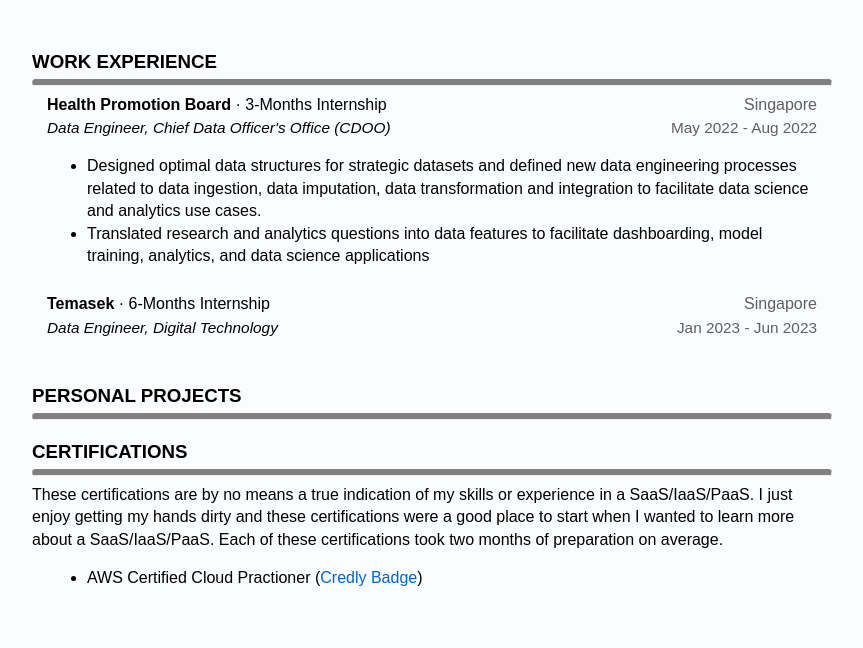
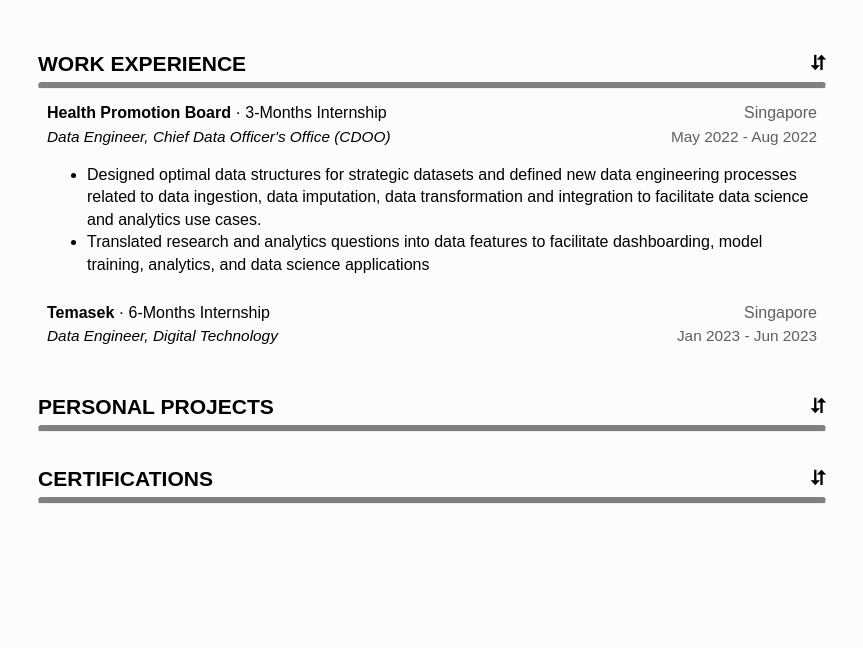
Before and after one commit to shivnarayanan/personal-website, a Flask app: page /experience in a window 1280 px wide. Shown: the part 86-734 px from the top of the page, without its empty margins (208-1071 px from the left). Run offline with Flask 2, Linux system fonts and the light colour scheme.

Commit message:
updated experience

```diff
--- a/static/css/home.css
+++ b/static/css/home.css
@@ -102,3 +102,24 @@ hr.rounded {
   border-radius: 4px;
   margin-top: -15px;
 }
+
+/* ------------------------------- */
+
+.collapsible {
+  width: 800px;
+  font-family: sans-serif;
+  text-align: left;
+  background-color: #fafcfe;
+  color: black;
+  cursor: pointer;
+  border: none;
+  outline: none;
+  font-size: 18px;
+}
+
+.content {
+  padding: 0px;
+  background-color: #fafcfe;
+  max-height: 0;
+  overflow: hidden;
+}
--- a/templates/experience.html
+++ b/templates/experience.html
@@ -7,8 +7,11 @@
         <div class="boxhead"><a href=blog>BLOG</a></div>
     </nav>
     <div class="blog_centre">
-        <h3 class="about_left">WORK EXPERIENCE</h3>
+        <button type="button" class="collapsible">
+            <h3>WORK EXPERIENCE <span style="float:right; font-size:20px">&#11139;</span></h3>
             <hr class="rounded">
+        </button>
+        <div class="content" style="max-height: max-content;">
             <div class="about_left">
                 <p style="margin-top: 0px; float: right; color:rgb(95, 95, 95); font-size: 100%">Singapore</p>
                 <p style="margin-top: 0px;"><b>Health Promotion Board</b> · 3-Months Internship</p>
@@ -27,21 +30,51 @@
                 <p style="margin-top: 0px;"><b>Temasek</b> · 6-Months Internship</p>
                 <p style="margin-top: -15px; float: right; color:rgb(95, 95, 95); font-size: 96%">Jan 2023 - Jun 2023</p>
                 <p style="margin-top: -15px; font-size: 96%; font-style: italic;"> Data Engineer, Digital Technology </p>
-
+            </div>
         </div>
 
-    <h3 class="about_left">PERSONAL PROJECTS</h3>
+        <button type="button" class="collapsible">
+            <h3>PERSONAL PROJECTS <span style="float:right; font-size:20px">&#11139;</span></h3>
             <hr class="rounded">
+        </button>
+        <div class="content">
+            <div class="about_left">
+                <p style="margin-left: -6px; margin-top: 0px;">TESTING123 TESTING123 TESTING123 TESTING TESTING TESTING TESTING TESTING123 TESTING TESTING TESTING123 TESTING TESTING TESTING
+                    TESTING TESTING123 TESTING TESTING123 TESTING TESTING TESTING TESTING TESTING123 TESTING123 TESTING TESTING TESTING123 TESTING TESTING TESTING TESTING TESTING TESTING </p>
+            </div>
+        </div>
 
-    <h3 class="about_left">CERTIFICATIONS</h3>
+        <button type="button" class="collapsible">
+            <h3>CERTIFICATIONS <span style="float:right; font-size:20px">&#11139;</span></h3>
             <hr class="rounded">
-    <p class="about_left" style="margin-top: 0px;">These certifications are by no means a true indication of my skills or experience in a SaaS/IaaS/PaaS. I just enjoy getting my hands dirty
+        </button>
+        <div class="content">
+            <div class="about_left">
+                <p style="margin-left: -6px; margin-top: 0px;">These certifications are by no means a true indication of my skills or experience in a SaaS/IaaS/PaaS. I just enjoy getting my hands dirty
                     and these certifications were a good place to start when I wanted to learn more about a SaaS/IaaS/PaaS. Each of these certifications took two months of preparation on average. </p>
-    <div class="about_left">
                 <ul>
                     <li>AWS Certified Cloud Practioner (<a href=https://www.credly.com/badges/ae9087a9-77bc-4e69-97bf-54a48f0294a8?source>Credly Badge</a>)</li>
                 </ul>
             </div>
+        </div>
+    </div>
+
+    <script>
+        var coll = document.getElementsByClassName("collapsible");
+        var i;
+
+        for (i = 0; i < coll.length; i++) {
+        coll[i].addEventListener("click", function() {
+            this.classList.toggle("active");
+            var content = this.nextElementSibling;
+            if (content.style.maxHeight){
+            content.style.maxHeight = null;
+            } else {
+            content.style.maxHeight = content.scrollHeight + "px";
+            }
+        });
+        }
+    </script>
 
     </div>
 {% endblock content %}
```
Lines whose indentation alone changed are shown as unchanged.
